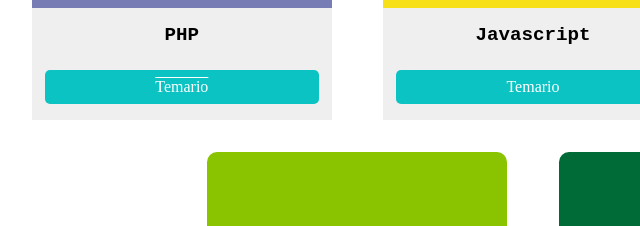
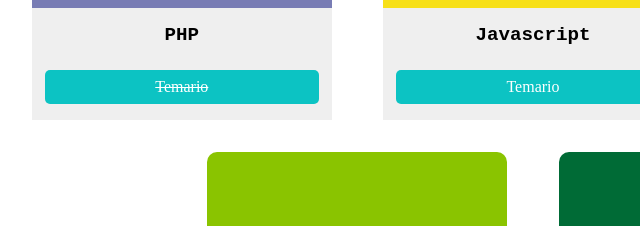
Before and after one commit to cclsanrafael/cclsanrafael.github.io, a plain HTML site: page index.html in a window 1280 px wide. Shown: the part 978-1204 px from the top of the page, 107-747 px from the left. Drawn offline with nearby package versions, Linux system fonts and the light colour scheme.

Commit message:
Update index.html

```diff
--- a/index.html
+++ b/index.html
@@ -50,7 +50,7 @@
             </div>
             <div class="card-body">
                 <p>PHP</p>
-                <a style="cursor: none; text-decoration: overline">Temario</a>
+                <a style="cursor: none; text-decoration: line-through">Temario</a>
             </div>
         </div>
 
```
